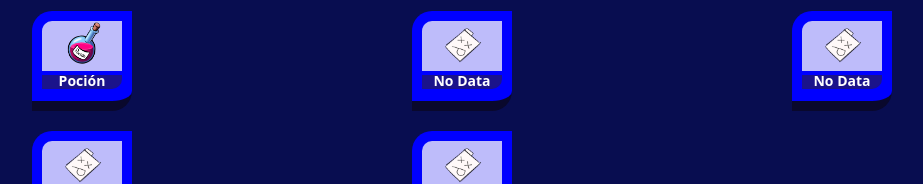
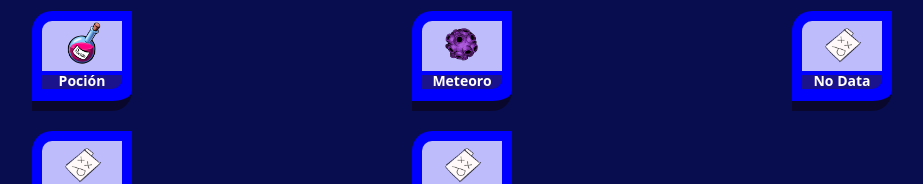
Before and after one commit to neoilustra125-sudo/mi-app-react, a React (Vite) app: page / in a window 1280 px wide. Shown: the part 735-919 px from the top of the page, without its empty margins (50-973 px from the left). Built offline with nearby package versions, Linux system fonts and the light colour scheme.

Commit message:
Se agrego Meteoro

```diff
--- a/src/pages/data.js
+++ b/src/pages/data.js
@@ -18,6 +18,7 @@ import img15 from '../assets/item_16.png';
 import img16 from '../assets/item_17.png';
 import img17 from '../assets/item_18.png';
 import img18 from '../assets/item_19.png';
+import img19 from '../assets/item_20.png';
 
 
 
@@ -175,10 +176,10 @@ export const items = [
   },
   {
     id: 20,
-    title: "No Data",
-    img: img,
-    description: "",
-    artist: ''
+    title: "Meteoro",
+    img: img19,
+    description: "Objeto extraterrestre caido desde los cielos'",
+    artist: 'Kaizo'
 
   },
   {
```
Also changed, not shown: src/assets/item_20.png (added).
